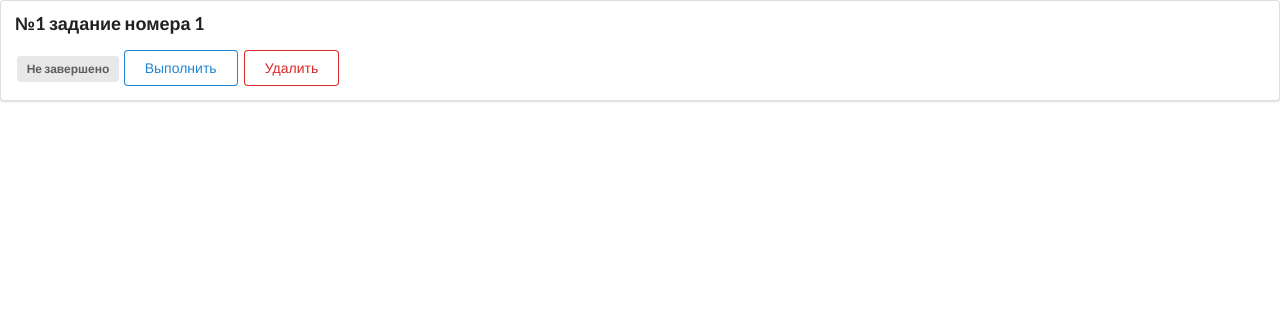
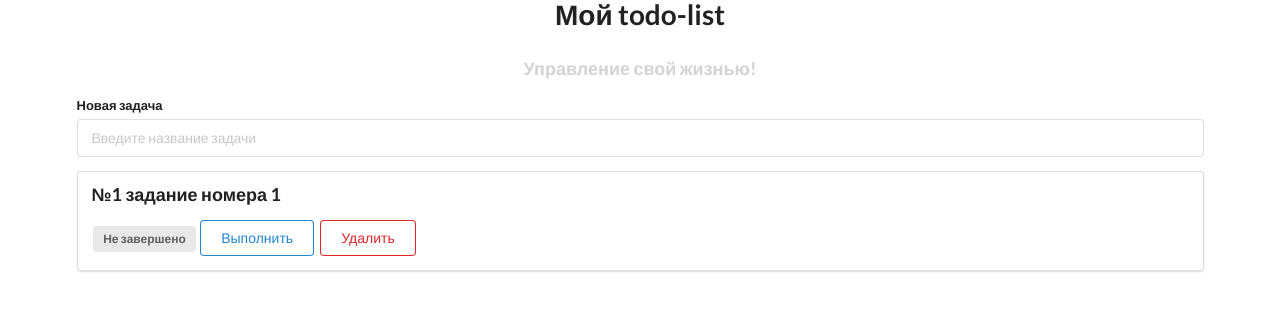
Before and after one commit to MishaNyKarl/todo-list, a Django app: page / in a window 1280 px wide. Shown: the top 311 px of the page. Run offline with Django 4.2, Linux system fonts and the light colour scheme; data comes from the database, SQL or seed files in the repository; both versions use the stored data as it was after the commit.

Commit message:
Создан весь планируемый функционал (добавление заданий через сайт, пометка того, выполнено задание или нет)

```diff
--- a/todo/templates/todoapp/index.html
+++ b/todo/templates/todoapp/index.html
@@ -1,6 +1,20 @@
 {% extends 'todoapp/layout.html' %}
 
 {% block content %}
+
+<div style="margin-top 50px;" class="ui container">
+    <h1 class="ui center aligned header">Мой todo-list</h1>
+    <h3 class="test_style">Управление свой жизнью!</h3>
+    <form class="ui form" action="{% url 'add' %}" method="post">
+        {% csrf_token %}
+        <div class="field">
+            <label>Новая задача</label>
+            <input type="text" name="title" placeholder="Введите название задачи"><br>
+        </div>
+    </form>
+
+
+
 
 {% for todo in todo_list %}
 <div class="ui segment">
@@ -10,10 +24,11 @@
     <span class="ui gray label">Не завершено</span>
     <a class="ui primary basic button" href="{% url 'update' todo_id=todo.id %}">Выполнить</a>
     {% else %}
-    <span class="ui blue button" href="{% url 'update' todo_id=todo.id %}">Отменить</span>
+    <span class="ui green label">Завершено</span>
+    <a class="ui blue button" href="{% url 'update' todo_id=todo.id %}">Отменить</a>
     {% endif %}
     <a class="ui negative basic button" href="{% url 'delete' todo_id=todo.id %}">Удалить</a>
 </div>
 {% endfor %}
-
+</div>
 {% endblock %}
--- a/todo/todolist/static/todolist/css/style.css
+++ b/todo/todolist/static/todolist/css/style.css
@@ -0,0 +1,4 @@
+.test_style{
+    text-align: center;
+    color: lightgrey;
+}
```
Also changed, not shown: todo/db.sqlite3.
